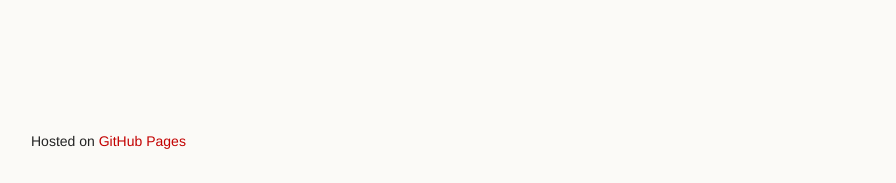
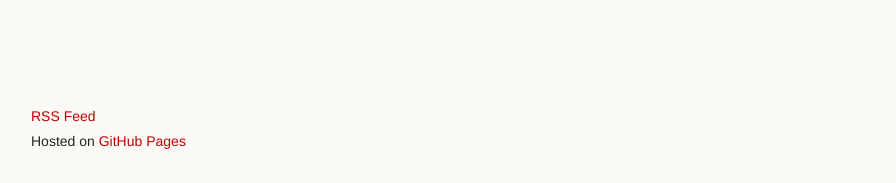
Before and after one commit to Sparrow-Labs/Sparrow-Labs.github.io, a Jekyll site: the page built from index.html, in a window 1280 px wide. Shown: the part 714-897 px from the top of the page, without its empty margins (19-915 px from the left). Built offline with Jekyll 4.4.1, drawn with Linux system fonts in a browser that asks for light colours; Markdown is read by kramdown in place of the engine named in the settings.

Commit message:
Adding CNAME and link to RSS feed.

```diff
--- /dev/null
+++ b/CNAME
@@ -0,0 +1 @@
+blog.dev.sparrow-labs.de
--- a/_layouts/post.html
+++ b/_layouts/post.html
@@ -17,6 +17,9 @@ layout: default
     </article>
   </section>
   <footer>
-    <p><small>Hosted on <a href="https://pages.github.com">GitHub Pages</a></small></p>
+    <p>
+		<small><a href="/feed.xml">RSS Feed</a></small></br>
+		<small>Hosted on <a href="https://pages.github.com">GitHub Pages</a></small>
+	</p>
   </footer>
 </div>
--- a/index.html
+++ b/index.html
@@ -17,6 +17,9 @@ title: Sparrow-Labs UG Development Blog
       {% endfor %}
   </section>
   <footer>
-      <p><small>Hosted on <a href="https://pages.github.com">GitHub Pages</a></small></p>
+	<p>
+		<small><a href="/feed.xml">RSS Feed</a></small></br>
+		<small>Hosted on <a href="https://pages.github.com">GitHub Pages</a></small>
+	</p>
   </footer>
 </div>
```
